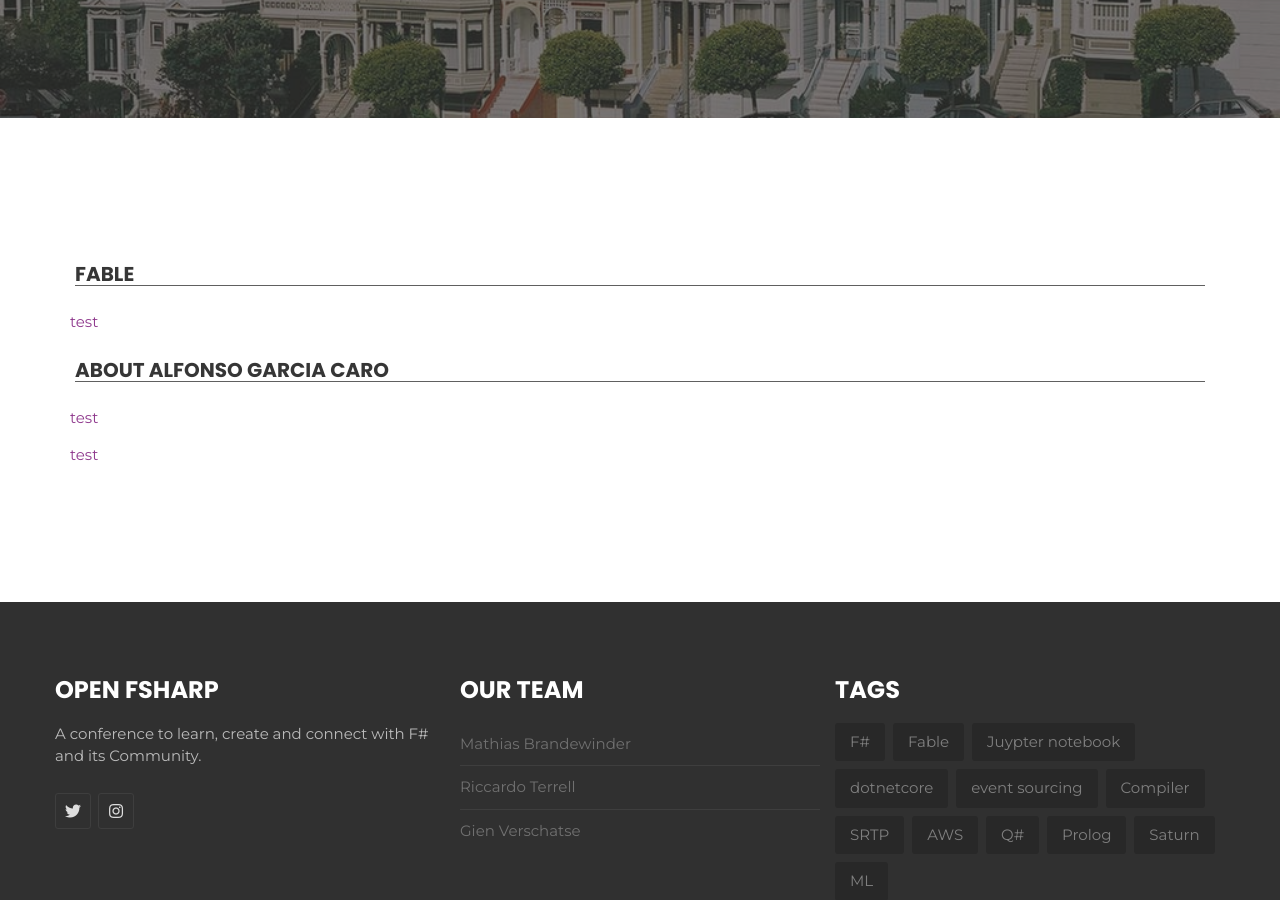
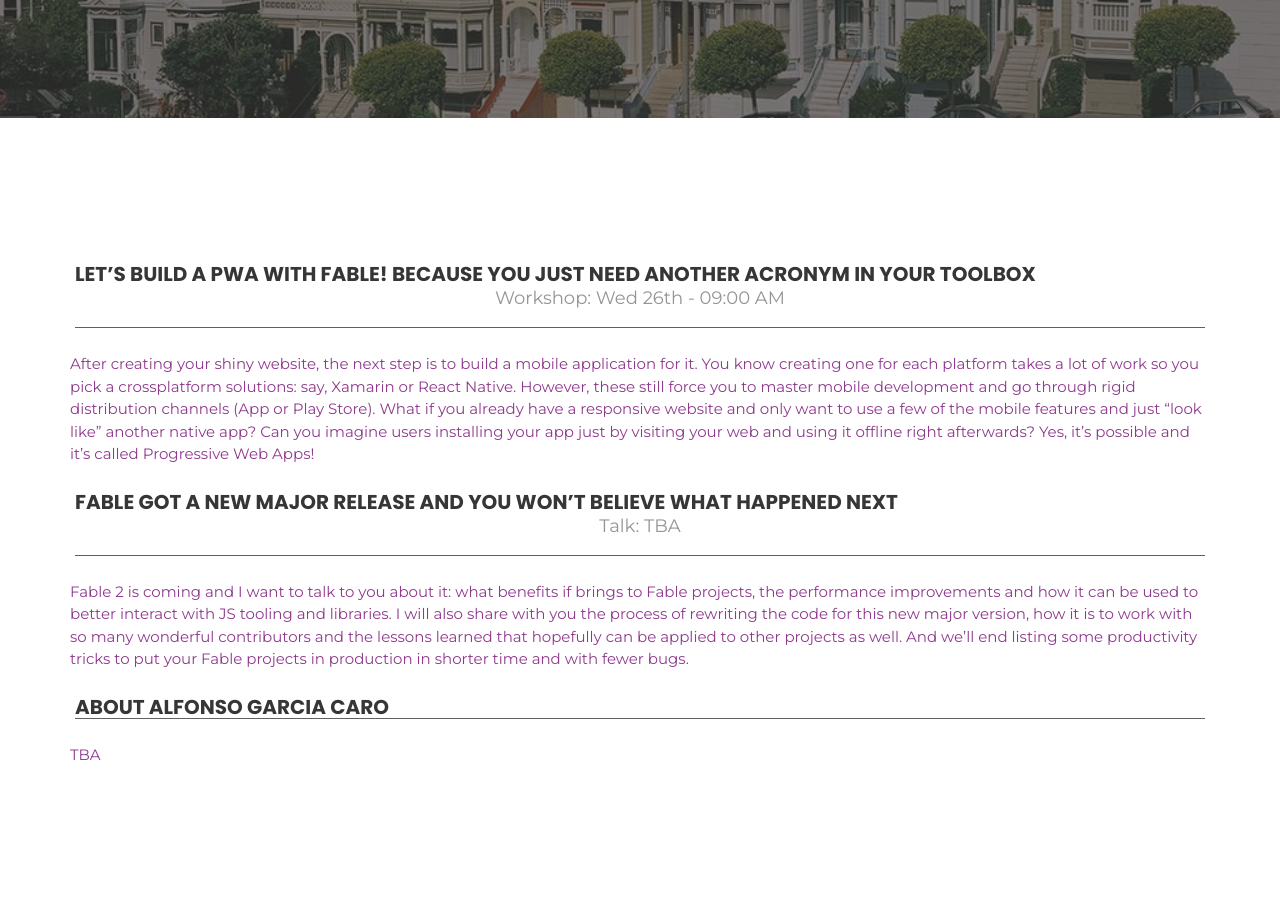
Before and after one commit to open-fsharp/open-fsharp.github.io, a Jekyll site: the page built from speakers/alfonso-garcia-caro.md, in a window 1280 px wide and 900 px high, scrolled down 194 px. Built offline with Jekyll 4.4.1, drawn with Linux system fonts in a browser that asks for light colours; nearby versions of some CDN libraries; comment, search, counter and statistics services are not loaded.

Commit message:
add workshop and talk info alfonso garcia caro

```diff
--- a/_layouts/speaker.html
+++ b/_layouts/speaker.html
@@ -4,7 +4,6 @@
 <body>
     {% include header.html %}
 
-<!--  start header   -->
     <section id="header" class="become-sponsor">
         <div class="overlay"></div>
         <div class="container">
@@ -20,14 +19,12 @@
             </div><!-- /.row -->
         </div><!-- /.container -->
     </section>
-    <!--  start header   -->
     <section id="about" class="national-conference">
         <div class="container">
             {{ content }}
         </div>
     </section>
 
-
     {% include footer.html %}
     {% include ga.html %}
 
--- a/speakers/alfonso-garcia-caro.md
+++ b/speakers/alfonso-garcia-caro.md
@@ -9,11 +8,21 @@
     <div class="col-md-12">
         <div class="speaker-abstract">
             <div class="section-head">
-                <h2 class="header-title">Fable</h2>
+                <h2 class="header-title">Let’s build a PWA with Fable! Because you just need another acronym in your toolbox</h2>
+                    <p class="header-desc">Workshop: Wed 26th - 09:00 AM</p>
             </div>
             <div>
                 <p>
-                    test
+                    After creating your shiny website, the next step is to build a mobile application for it. You know creating one for each platform takes a lot of work so you pick a crossplatform solutions: say, Xamarin or React Native. However, these still force you to master mobile development and go through rigid distribution channels (App or Play Store). What if you already have a responsive website and only want to use a few of the mobile features and just “look like” another native app? Can you imagine users installing your app just by visiting your web and using it offline right afterwards? Yes, it’s possible and it’s called Progressive Web Apps!
+                </p>
+            </div>
+            <div class="section-head">
+                <h2 class="header-title">Fable got a new major release and you won’t believe what happened next</h2>
+                <p class="header-desc">Talk: TBA</p>
+            </div>
+            <div>
+                <p>
+                    Fable 2 is coming and I want to talk to you about it: what benefits if brings to Fable projects, the performance improvements and how it can be used to better interact with JS tooling and libraries. I will also share with you the process of rewriting the code for this new major version, how it is to work with so many wonderful contributors and the lessons learned that hopefully can be applied to other projects as well. And we’ll end listing some productivity tricks to put your Fable projects in production in shorter time and with fewer bugs.
                 </p>
             </div>
             <div class="section-head">
@@ -21,10 +30,7 @@
             </div>
             <div>
                 <p>
-                    test
-                </p>
-                <p>
-                    test
+                    TBA
                 </p>
             </div>
         </div>
```
Also changed, not shown: other parts of speakers/alfonso-garcia-caro.md (+0 -1 lines).
